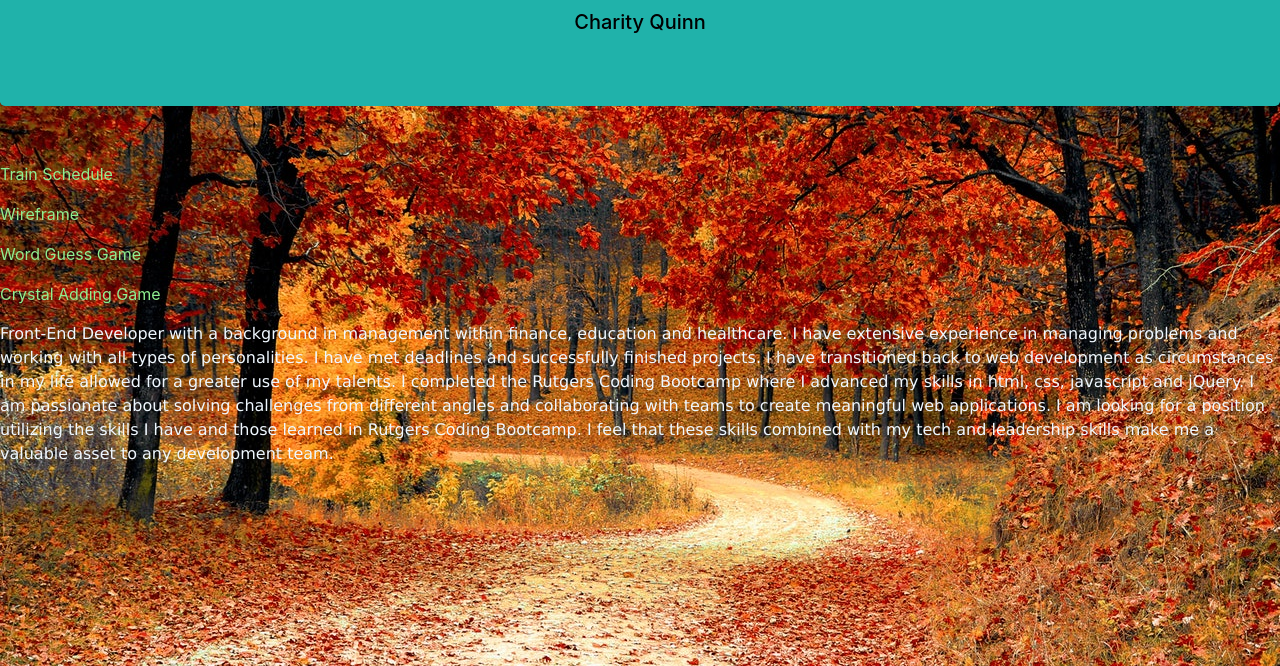
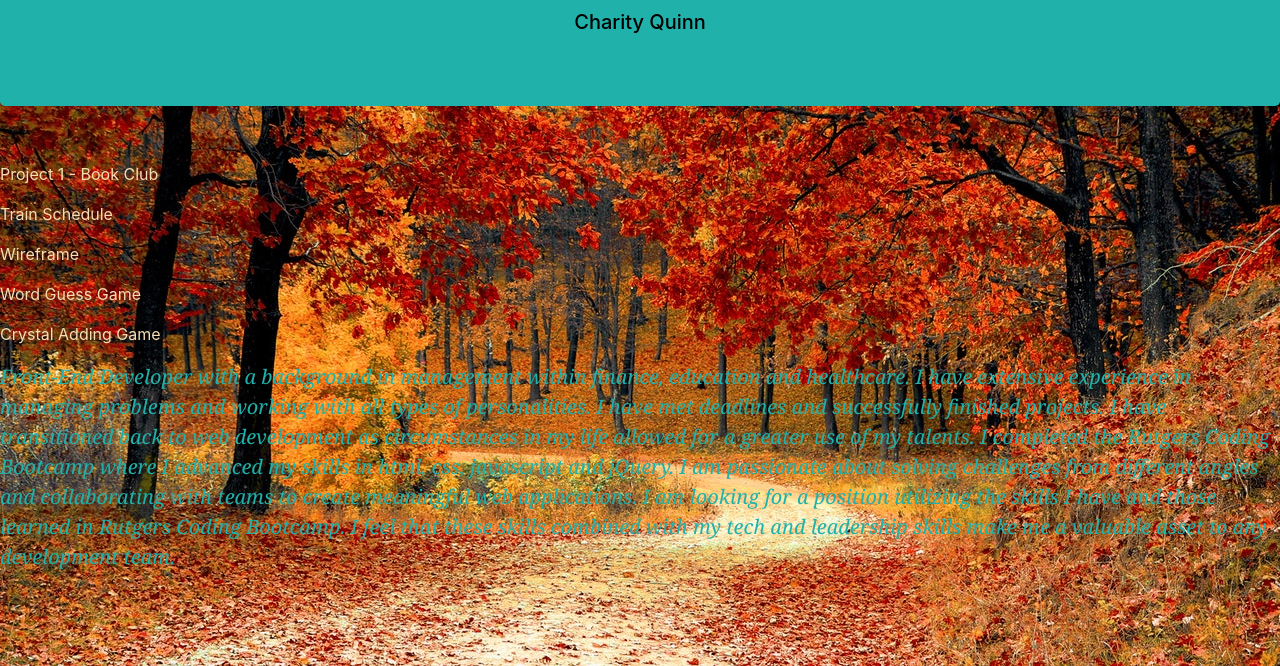
Before and after one commit to CharityQuinn/CQPortfolio, a plain HTML site: page index.html in a window 1280 px wide. Shown: the part 134-800 px from the top of the page. Drawn offline with nearby package versions, Linux system fonts and the light colour scheme.

Commit message:
Updated the styling and added a new project to portfolio

```diff
--- a/assets/css/style.css
+++ b/assets/css/style.css
@@ -1,14 +1,20 @@
 #brand {
-  font-family: 'Lucida Sans', 'Lucida Sans Regular', 'Lucida Grande', 'Lucida Sans Unicode', Geneva, Verdana, sans-serif;
+  font-family: Cambria, Cochin, Georgia, Times, 'Times New Roman', serif;
   text-emphasis: bold;
-  color: aliceblue;
+  color: lightseagreen;
+  font-size: 20px;
+
 }
 
 a {
-  color: lightgreen;
+  color: wheat;
+  text-emphasis: bold;
 
 }
 
 .jumbatron {
+
   border-radius: 25%;
+  border: 10px solid lightgreen;
+
 }
--- a/index.html
+++ b/index.html
@@ -25,6 +25,11 @@
     <br>
     <div>
       <p>
+        <a href="https://jasonsmacias.github.io/Central-Jersey-Sci-Fi-Fantasy-Book-and-Movie-Club/">Project 1 - Book Club</a>
+      </p>
+    </div>
+    <div>
+      <p>
         <a href="https://charityquinn.github.io/Unit-7Train/">Train Schedule</a>
       </p>
     </div>
@@ -46,9 +51,9 @@
 
 
 
-    <div id="brand">Front-End Developer with a background in management within finance, education and healthcare.  I have extensive experience in managing problems and working with all types of personalities.  I have  met deadlines and successfully finished projects.  I have transitioned back to web development as circumstances in my life allowed for a greater use of my talents.
+    <div id="brand" ><em>Front-End Developer with a background in management within finance, education and healthcare.  I have extensive experience in managing problems and working with all types of personalities.  I have  met deadlines and successfully finished projects.  I have transitioned back to web development as circumstances in my life allowed for a greater use of my talents.
       I completed the Rutgers Coding Bootcamp where I advanced my skills in html, css, javascript and jQuery.  I am passionate about solving challenges from different angles and collaborating with teams to create meaningful web applications.
-      I am looking for a position utilizing the skills I have and those learned in Rutgers Coding Bootcamp.  I feel that these skills combined with my tech and leadership skills make me a valuable asset to any development team.
+      I am looking for a position utilizing the skills I have and those learned in Rutgers Coding Bootcamp.  I feel that these skills combined with my tech and leadership skills make me a valuable asset to any development team.</em>
       </div>
 
 
```
